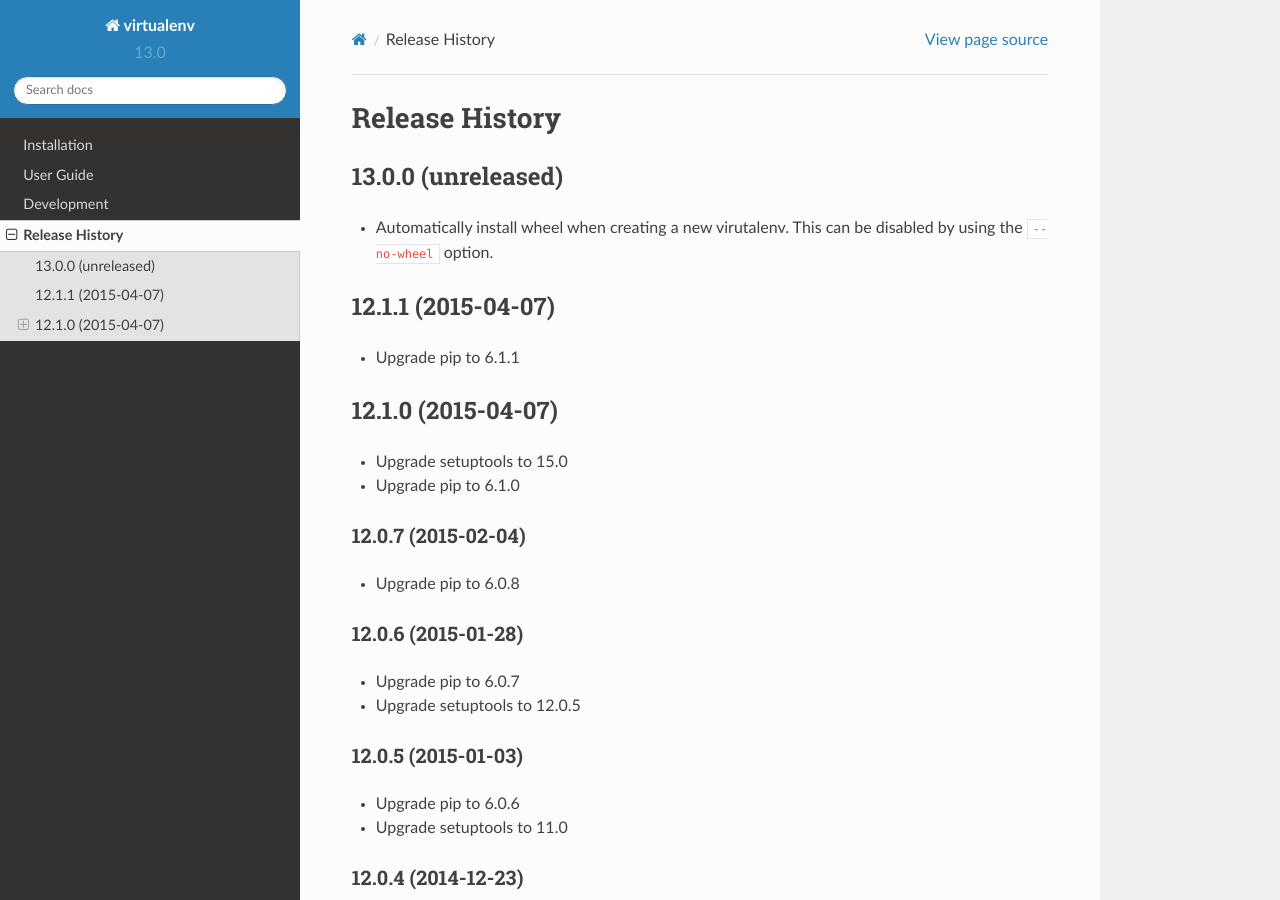
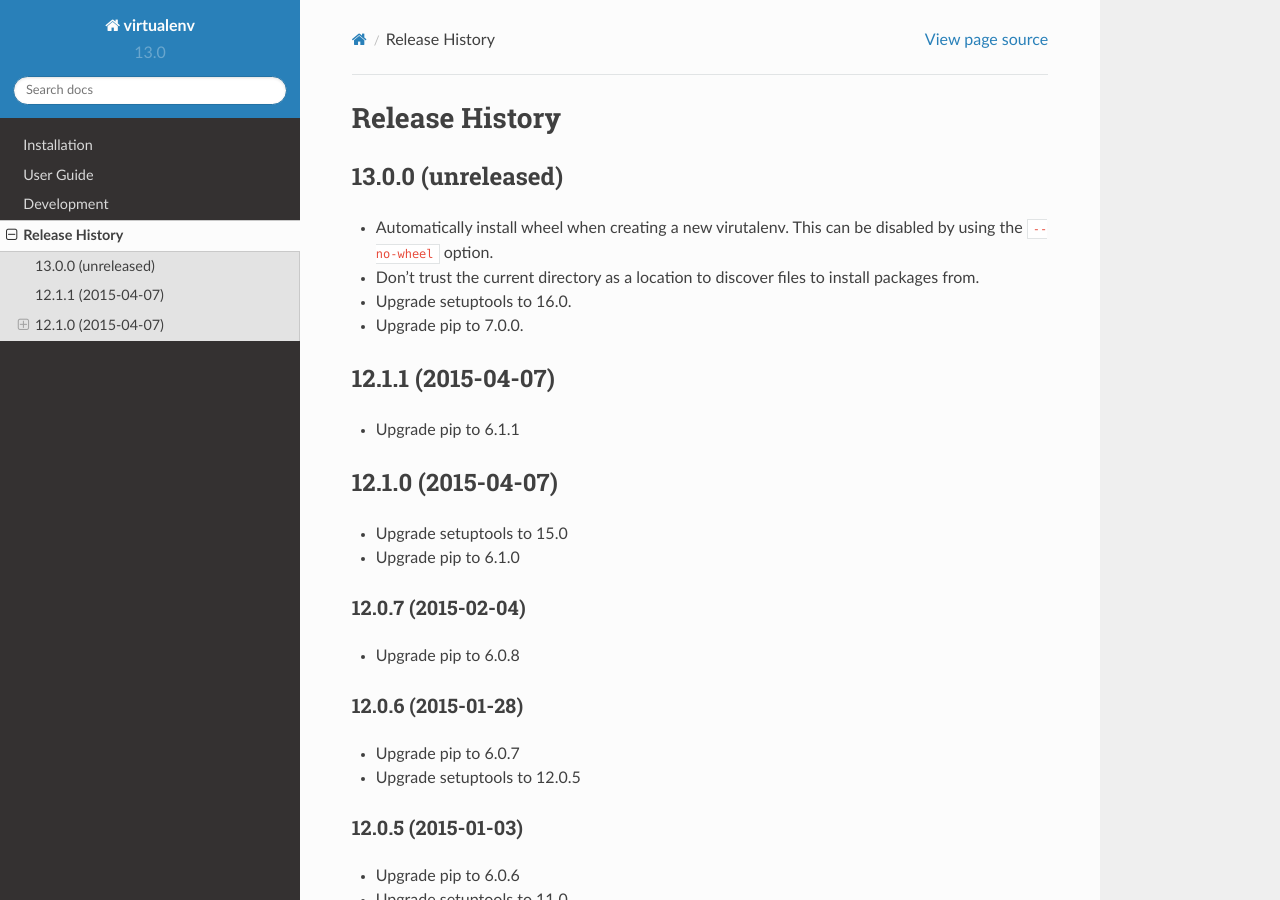
Before and after one commit to pypa/virtualenv, a Sphinx documentation site: the page built from docs/changes.rst, in a window 1280 px wide and 900 px high. Built offline with Sphinx 7.4.7 and the Read the Docs theme 2.0.0, drawn with Linux system fonts in a browser that asks for light colours; pages that are not in the unit, such as notebooks, are missing from menus.

Commit message:
Edit the changelog

```diff
--- a/docs/changes.rst
+++ b/docs/changes.rst
@@ -6,6 +6,13 @@
 
 * Automatically install wheel when creating a new virutalenv. This can be
   disabled by using the ``--no-wheel`` option.
+
+* Don't trust the current directory as a location to discover files to install
+  packages from.
+
+* Upgrade setuptools to 16.0.
+
+* Upgrade pip to 7.0.0.
 
 
 12.1.1 (2015-04-07)
```
